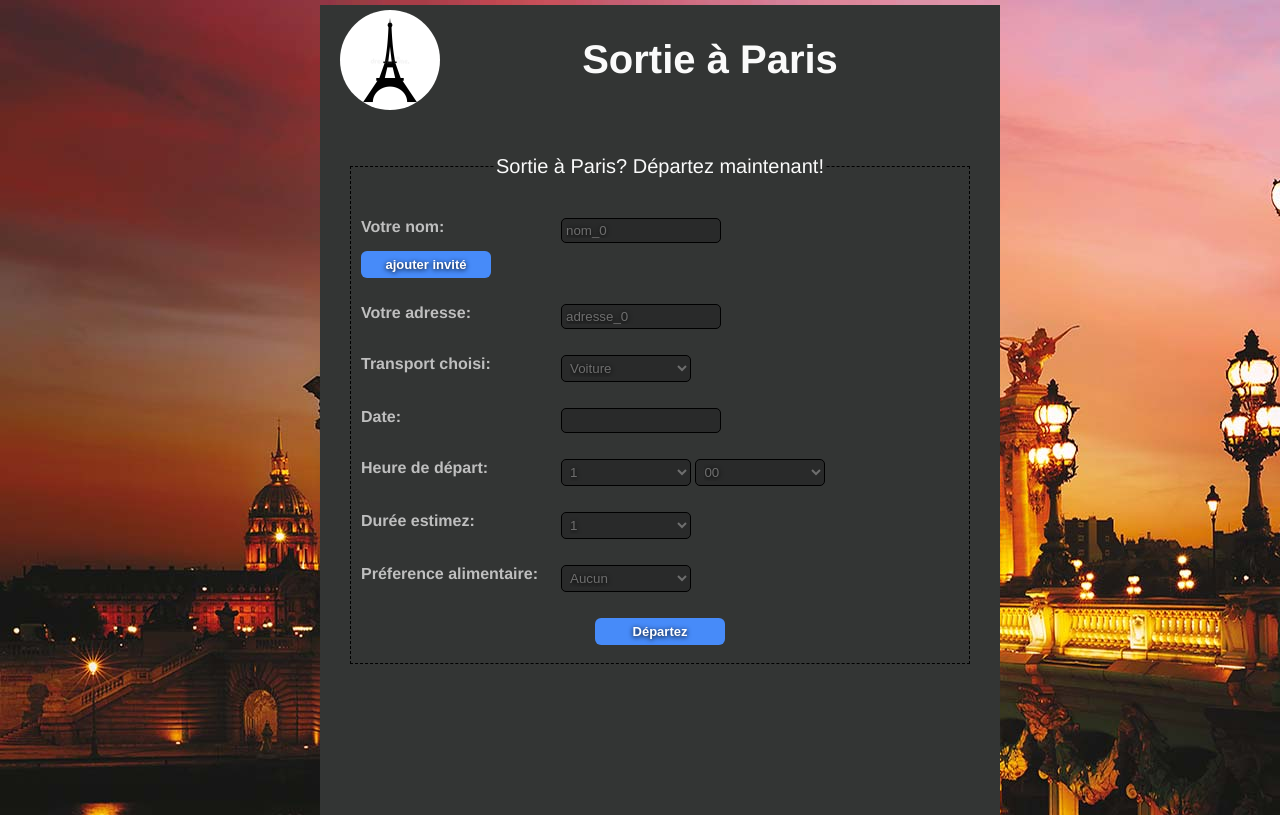
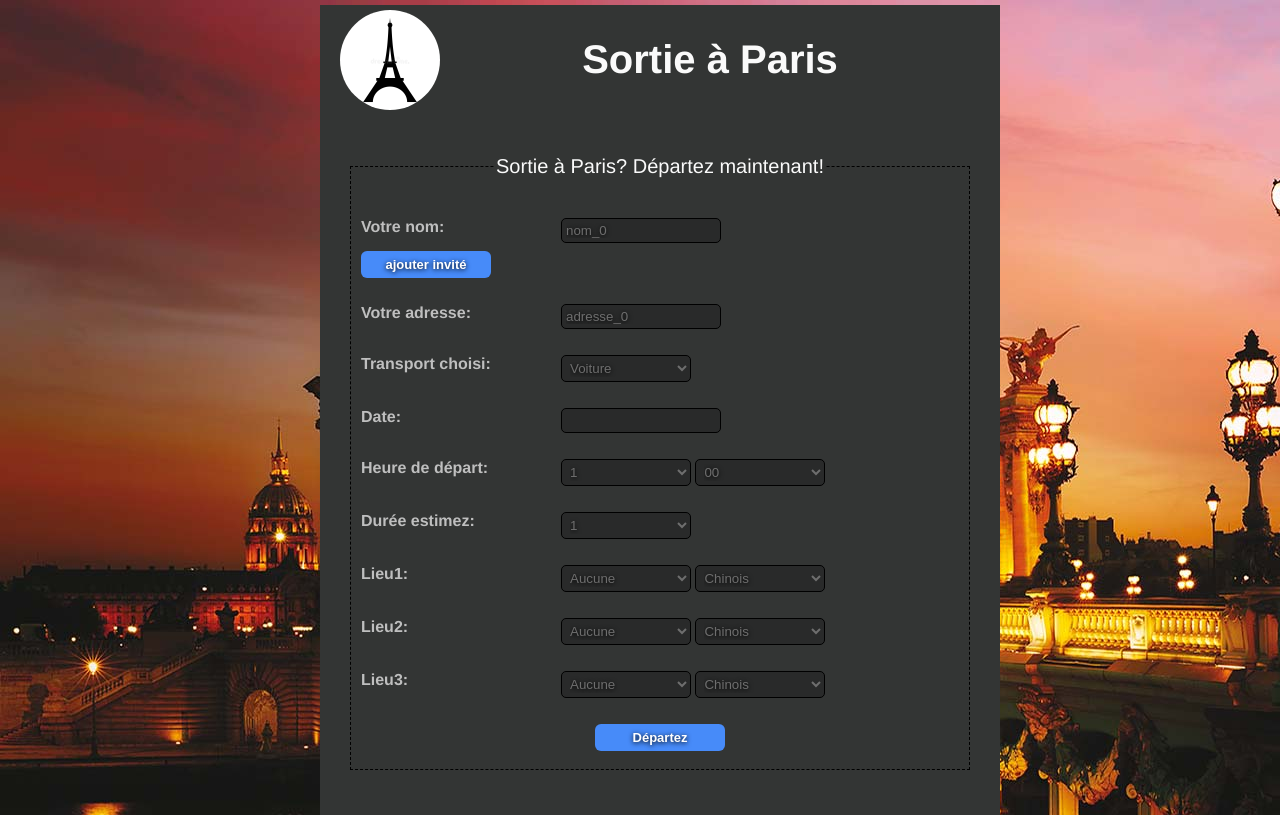
Before and after one commit to ArthurBinello/ProjetL3GLA, a PHP site: page / in a window 1280 px wide. Run offline with PHP 8.4, Linux system fonts and the light colour scheme; some libraries are stand-ins or nearby versions.

Commit message:
update index.php

```diff
--- a/src/index.php
+++ b/src/index.php
@@ -106,23 +106,67 @@
                         </select>
 						</br></br>
 
-						<label>Préference alimentaire:</label>
-						<select name ="preference">
-						    <option value="aucun">Aucun</option>
-                            <option value="chinois">Chinois</option>
-                            <option value="mcdonald">McDonald</option>
-			 				<option value="kfc">KFC</option>
-                            <option value="francais">Francais</option>
+						<label>Lieu1:</label>
+						<select name ="lieu1" id="lieu1">
+						    <option value="aucune">Aucune</option>
+                            <option value="restaurant" onclick="select()">Restaurant</option>
                             <option value="cafe">Cafe</option>
-							<option value="italien">Italien</option>
-                            <option value="japonais">Japonais</option>
-							<option value="piscine">Piscine</option>
+                            <option value="piscine">Piscine</option>
                             <option value="bar">Bar</option>
 							<option value="cinema">Cinema</option>
 							<option value="club">Club</option>
 							<option value="opera">Opera</option>
                         </select>
-					    <br/><br/>
+						<select name ="preference1" >
+						    <option value="chinois">Chinois</option>
+	                        <option value="mcdonald">McDonald</option>
+			 				<option value="kfc">KFC</option>
+                            <option value="francais">Francais</option>
+							<option value="italien">Italien</option>
+                            <option value="japonais">Japonais</option>
+                        </select>
+						<br/><br/>
+						<label>Lieu2:</label>
+						<select name ="lieu32 id="lieu2">
+						    <option value="aucune">Aucune</option>
+                            <option value="restaurant" onclick="select()">Restaurant</option>
+                            <option value="cafe">Cafe</option>
+                            <option value="piscine">Piscine</option>
+                            <option value="bar">Bar</option>
+							<option value="cinema">Cinema</option>
+							<option value="club">Club</option>
+							<option value="opera">Opera</option>
+                        </select>
+						<select name ="preference2" >
+						    <option value="chinois">Chinois</option>
+	                        <option value="mcdonald">McDonald</option>
+			 				<option value="kfc">KFC</option>
+                            <option value="francais">Francais</option>
+							<option value="italien">Italien</option>
+                            <option value="japonais">Japonais</option>
+                        </select>
+						 <br/><br/>
+						<label>Lieu3:</label>
+						<select name ="lieu3" id="lieu3">
+						    <option value="aucune">Aucune</option>
+                            <option value="restaurant" onclick="select()">Restaurant</option>
+                            <option value="cafe">Cafe</option>
+                            <option value="piscine">Piscine</option>
+                            <option value="bar">Bar</option>
+							<option value="cinema">Cinema</option>
+							<option value="club">Club</option>
+							<option value="opera">Opera</option>
+                        </select>
+						<select name ="preference3" >
+						    <option value="chinois">Chinois</option>
+	                        <option value="mcdonald">McDonald</option>
+			 				<option value="kfc">KFC</option>
+                            <option value="francais">Francais</option>
+							<option value="italien">Italien</option>
+                            <option value="japonais">Japonais</option>
+                        </select>
+						 <br/><br/>
+
 
 
 						<p><input type="submit" value="Départez" class="btn"></p>
@@ -138,6 +182,12 @@
 
 
 <script language="javascript">
+function select(){
+
+		document.getElementById("preference").disabled=false
+	}
+
+}
 
 var i = 1;
 document.getElementById("b").onclick=function(){
```
